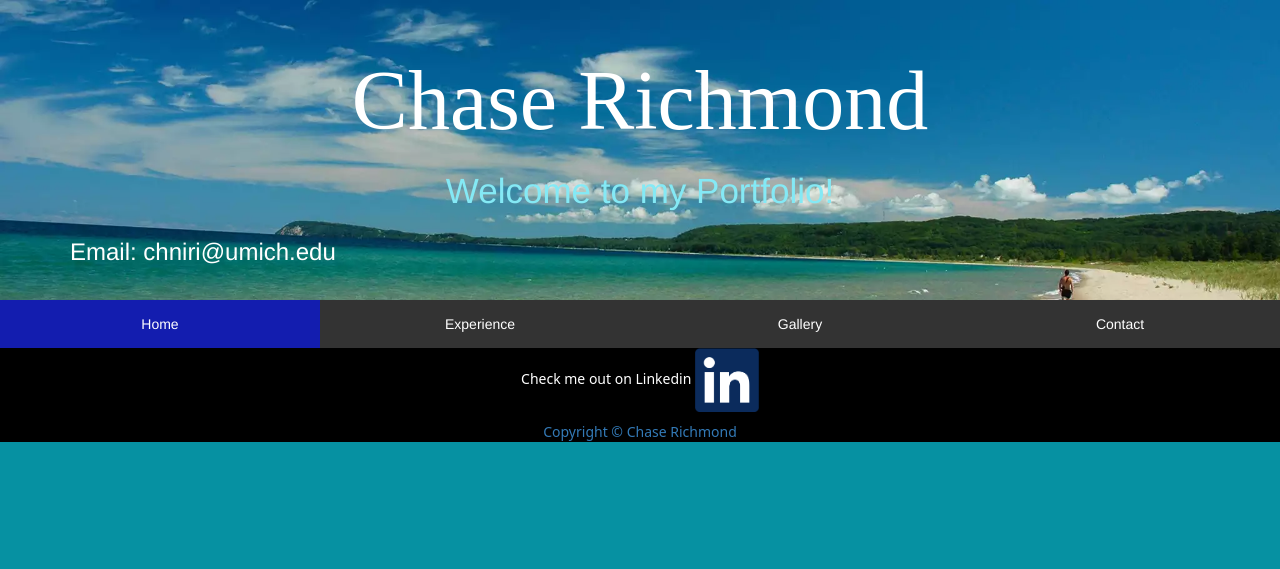
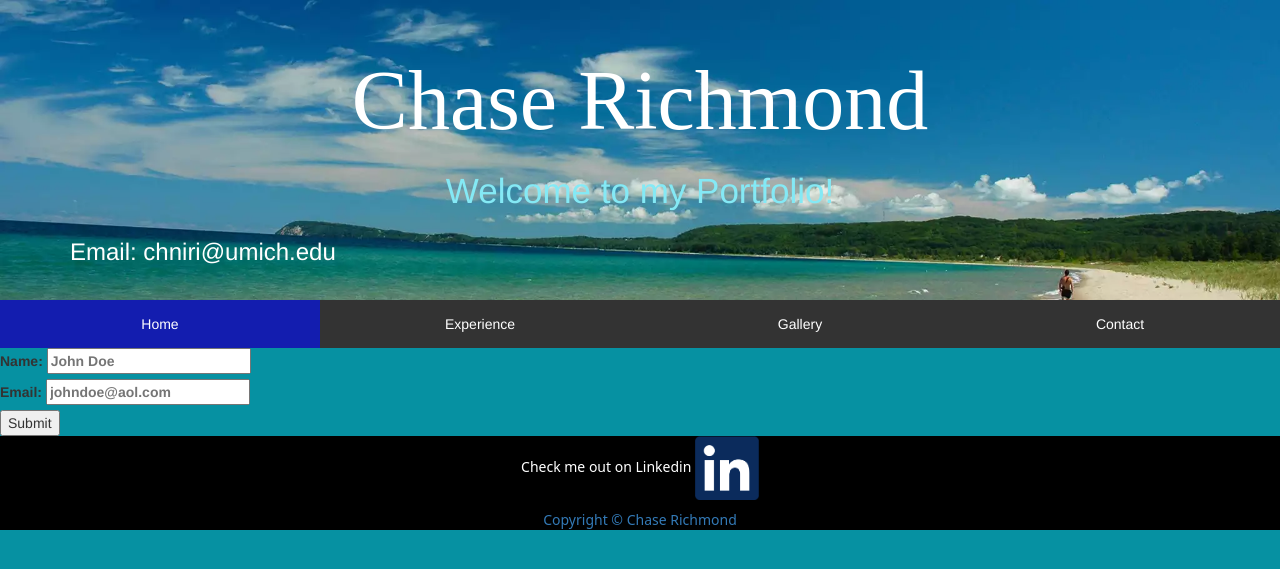
Before and after one commit to ChaseRichmond2/Portfolio, a Python web app: template templates/contact.html in a window 1280 px wide. Shown: the top 569 px of the page. Run offline with Jinja, Linux system fonts and the light colour scheme; the template is opened without the code that fills it, so the values that code supplies are empty; some libraries are stand-ins or nearby versions.

Commit message:
Added Forms to Contact

```diff
--- a/static/responsiveStyle.css
+++ b/static/responsiveStyle.css
@@ -82,6 +82,7 @@ footer{
 	background-color: black;
     text-align: center;
     clear: both;
+    bottom: 0;
     display: block;
     font-family: "Noto Sans", sans-serif;
 }
@@ -92,7 +93,9 @@ footer img{
 footer p{
 	color:white;
 }
-
+form{
+	border-radius: 5px;
+}
 
 
 @media screen and (min-width: 768px){
--- a/templates/contact.html
+++ b/templates/contact.html
@@ -6,5 +6,13 @@
 {%endblock%}
 
 {% block content %}
+<form>
+    <label> Name: <input type='text' id = 'name' name = 'name' placeholder = 'John Doe'></label><br/>
+    <label>Email: <input type='email' name = 'email' placeholder="johndoe@aol.com"></label><br/>
+    <input type='submit' value='Submit'>
+</form>
 
 {% endblock %}
+
+self.request.get('name')
+self.request.get('email')
```
Also changed, not shown: templates/base.html (indentation only).
